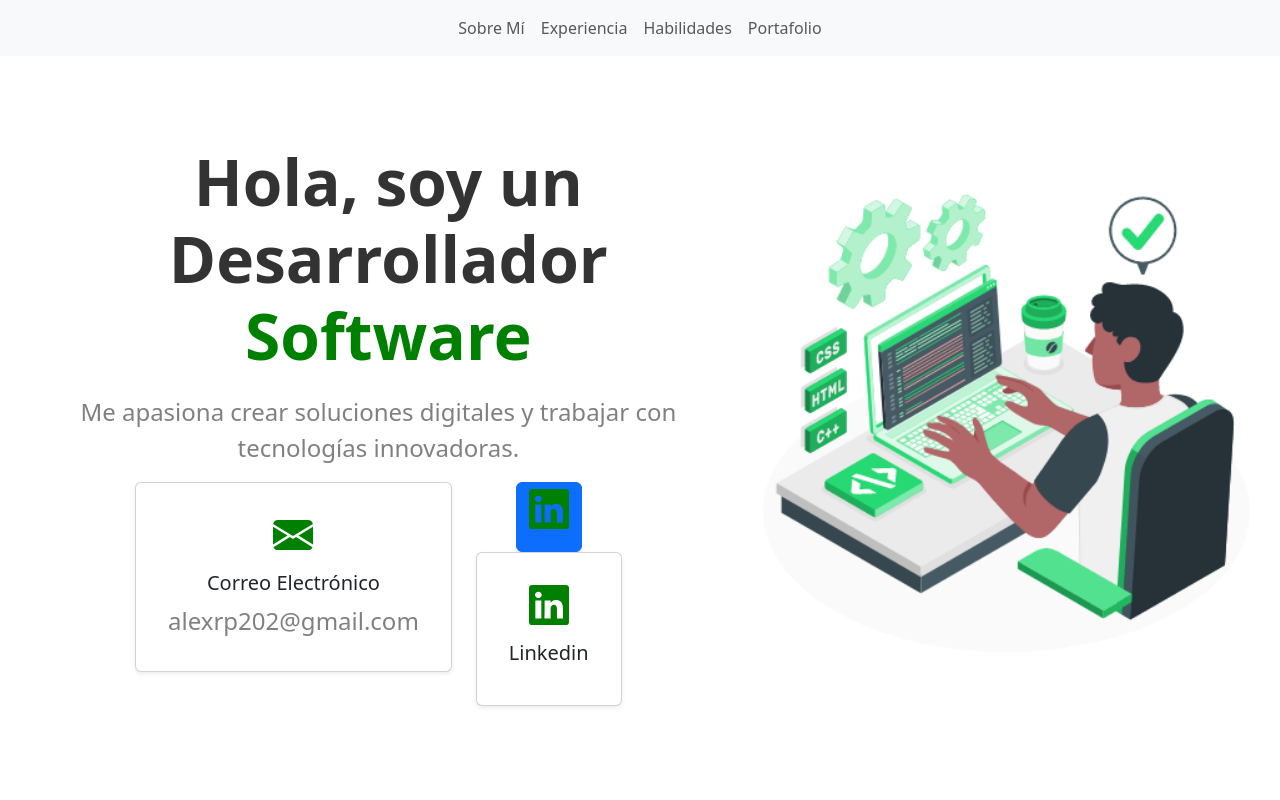
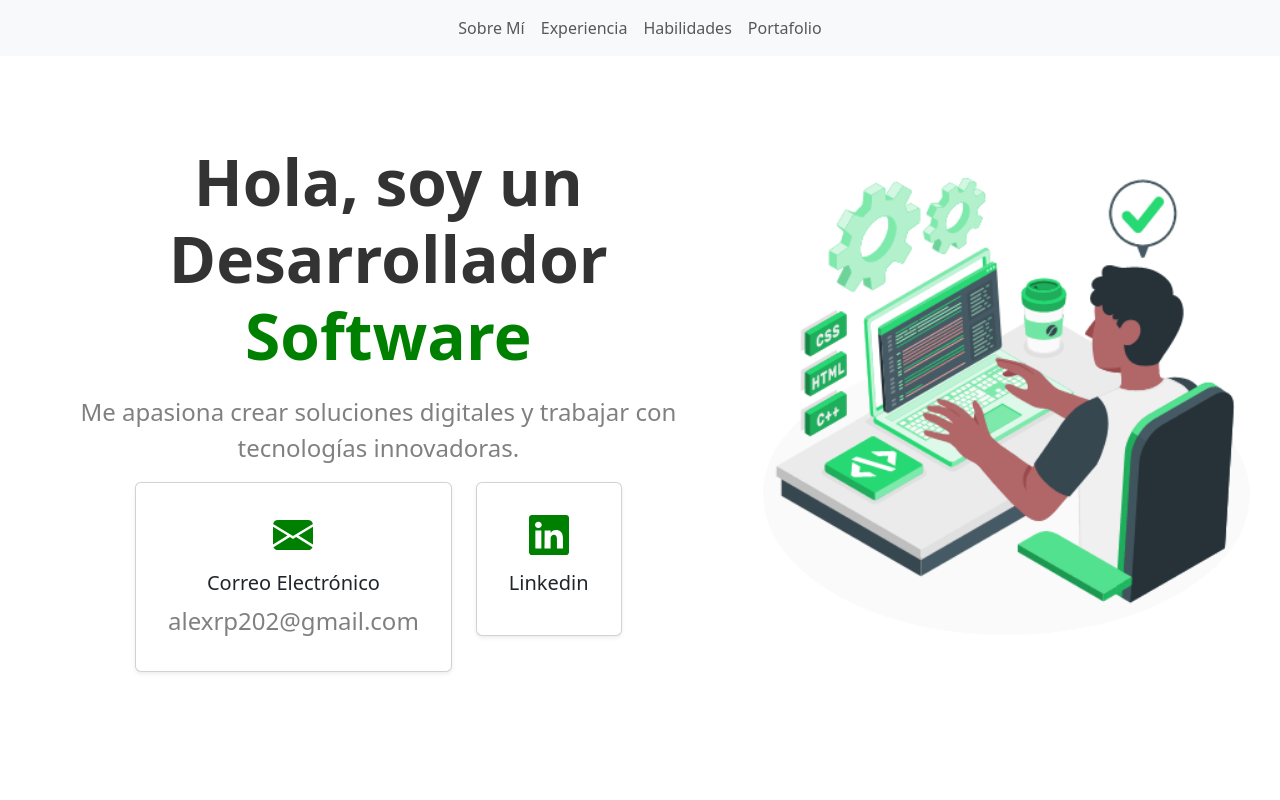
Before and after one commit to alexrp202/mi-cv, a React (Vite) app: page / in a window 1280 px wide. Shown: the top 800 px of the page. Built offline with nearby package versions, Linux system fonts and the light colour scheme.

Commit message:
cambio boton

```diff
--- a/src/components/Contact.tsx
+++ b/src/components/Contact.tsx
@@ -1,5 +1,5 @@
 import { useEffect, useState } from "react";
-import { Card, Container, Row, Col, Button } from "react-bootstrap";
+import { Card, Container, Row, Col } from "react-bootstrap";
 import { BsEnvelopeFill, BsLinkedin } from "react-icons/bs";
 import "./Contact.css";
 
@@ -26,13 +26,10 @@ const Contact = () => {
           </a>
         </Col>
         <Col>
-          <Button>
-            <BsLinkedin size={40} className="icon-green mb-3  " />
-          </Button>
           <a href="" className="card-link">
             <Card className="text-center shadow-sm p-3 mb-5 bg-white rounded hover-card">
               <Card.Body>
-                <BsLinkedin size={40} className="icon-green mb-3  " />
+                <BsLinkedin size={40} className="icon-green mb-3" />
                 <Card.Title>Linkedin</Card.Title>
                 <Card.Text></Card.Text>
               </Card.Body>
```
